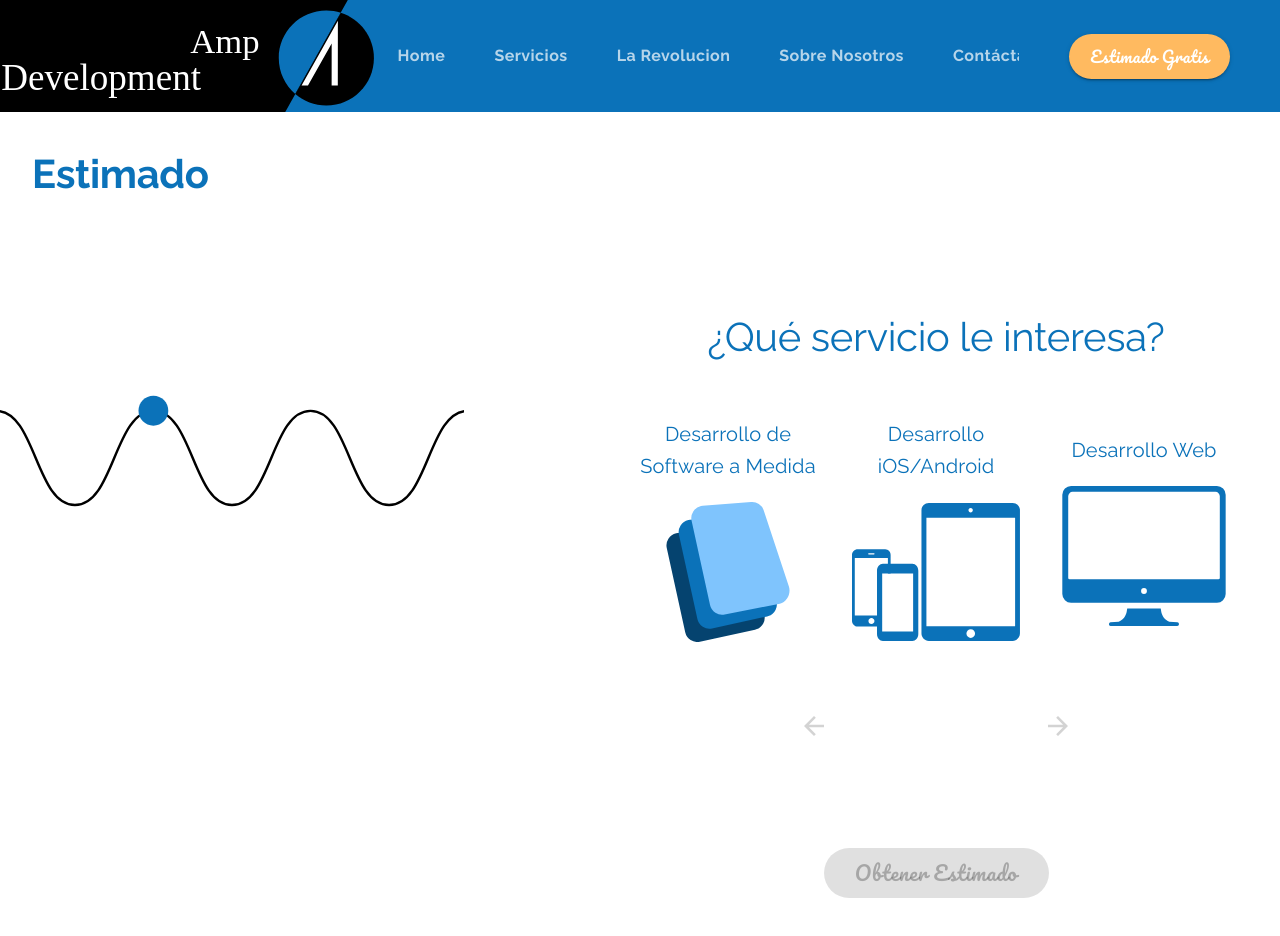
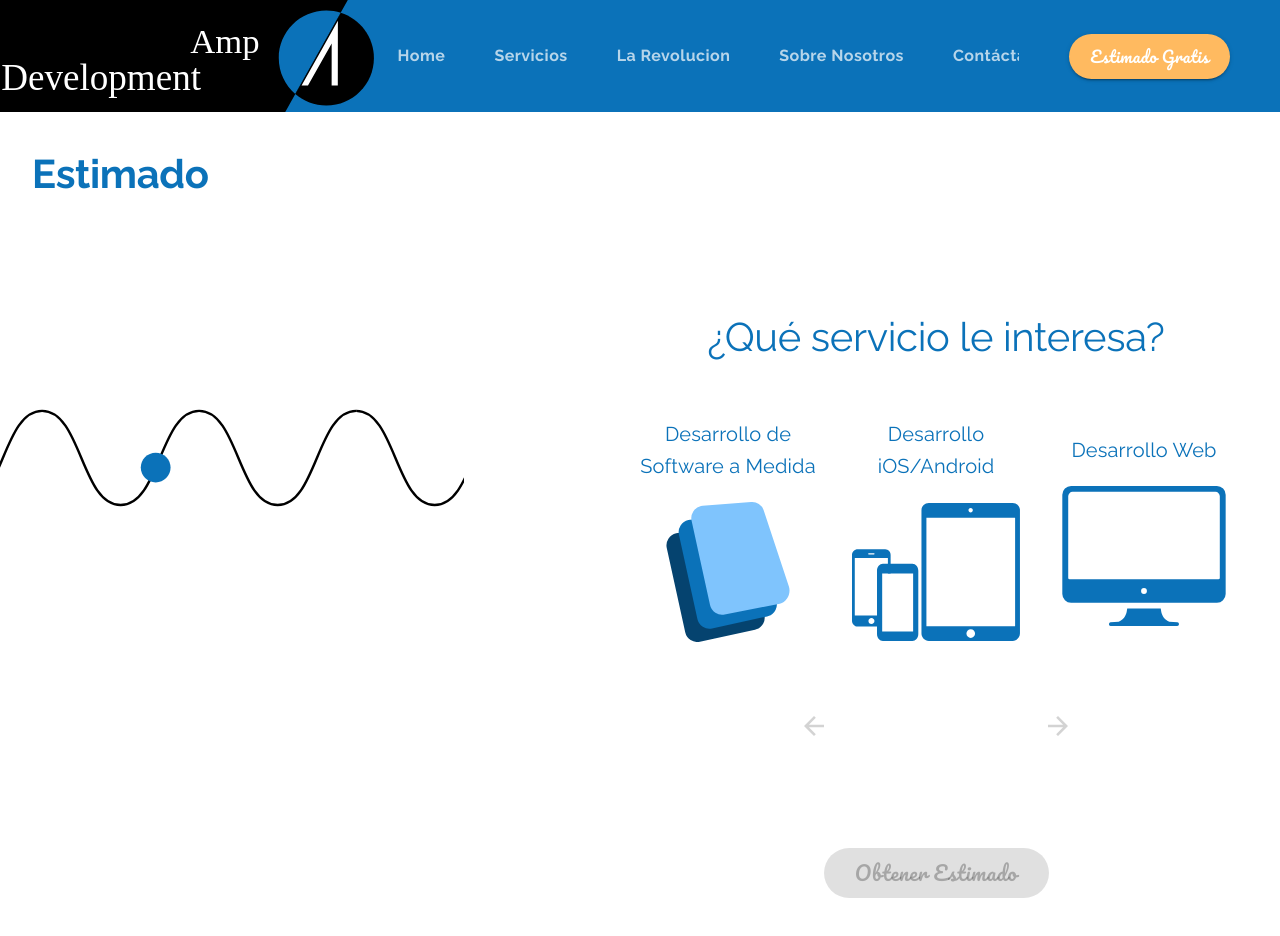
Before and after one commit to JoeContreras/arc-development, a React (Create React App) app: page /estimate in a window 1280 px wide. Shown: the top 936 px of the page. Built offline with nearby package versions, Linux system fonts and the light colour scheme.

Commit message:
estimate animation autoplay set to true

```diff
--- a/src/components/Estimate.js
+++ b/src/components/Estimate.js
@@ -373,8 +373,8 @@ const Estimate = () => {
   const { phoneError, emailError } = error;
 
   const defaultOptions = {
-    loop: false,
-    autoplay: false,
+    loop: true,
+    autoplay: true,
     animationData: estimateAnimation,
     rendererSettings: {
       preserveAspectRatio: "xMidYMid slice",
@@ -1070,12 +1070,7 @@ const Estimate = () => {
             marginTop: "7.5em",
           }}
         >
-          <Lottie
-            options={defaultOptions}
-            height="100%"
-            width="100%"
-            isPaused={true}
-          />
+          <Lottie options={defaultOptions} height="100%" width="100%" />
         </Grid>
       </Grid>
       <Grid
```
